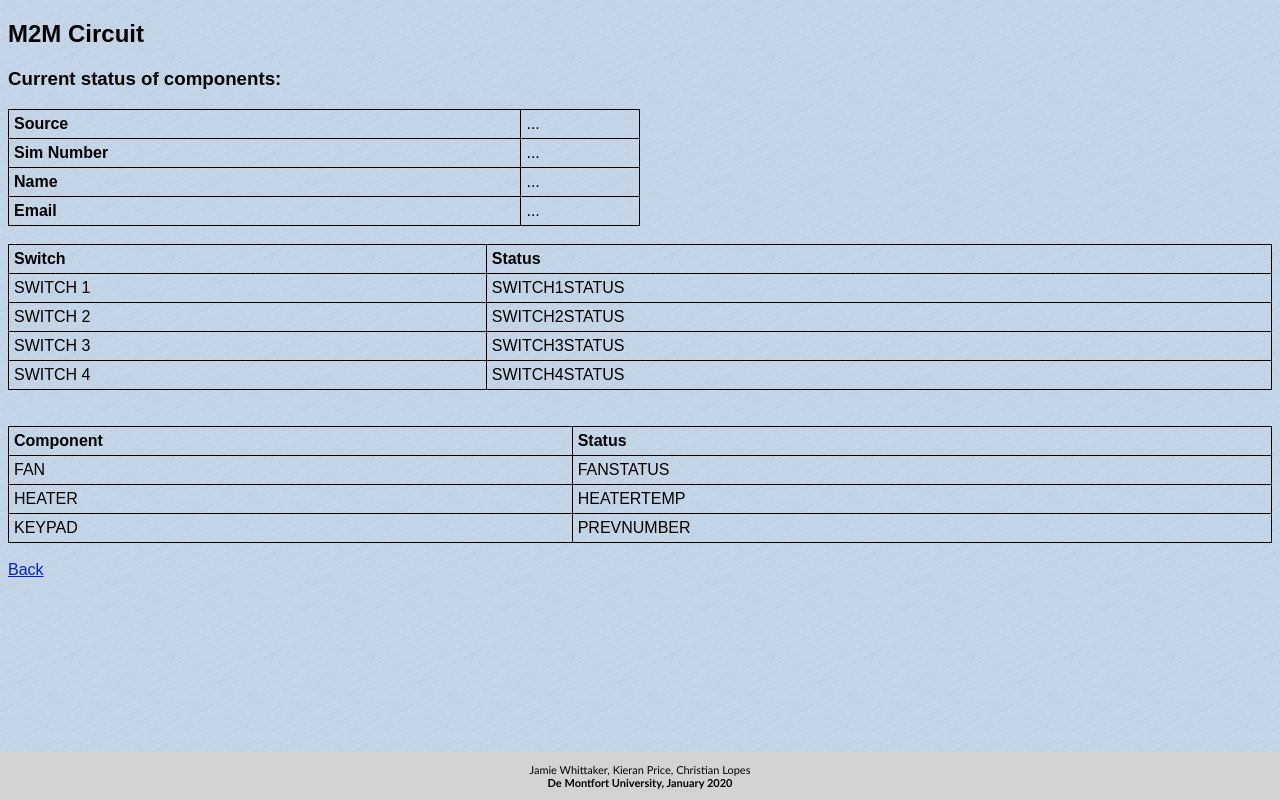
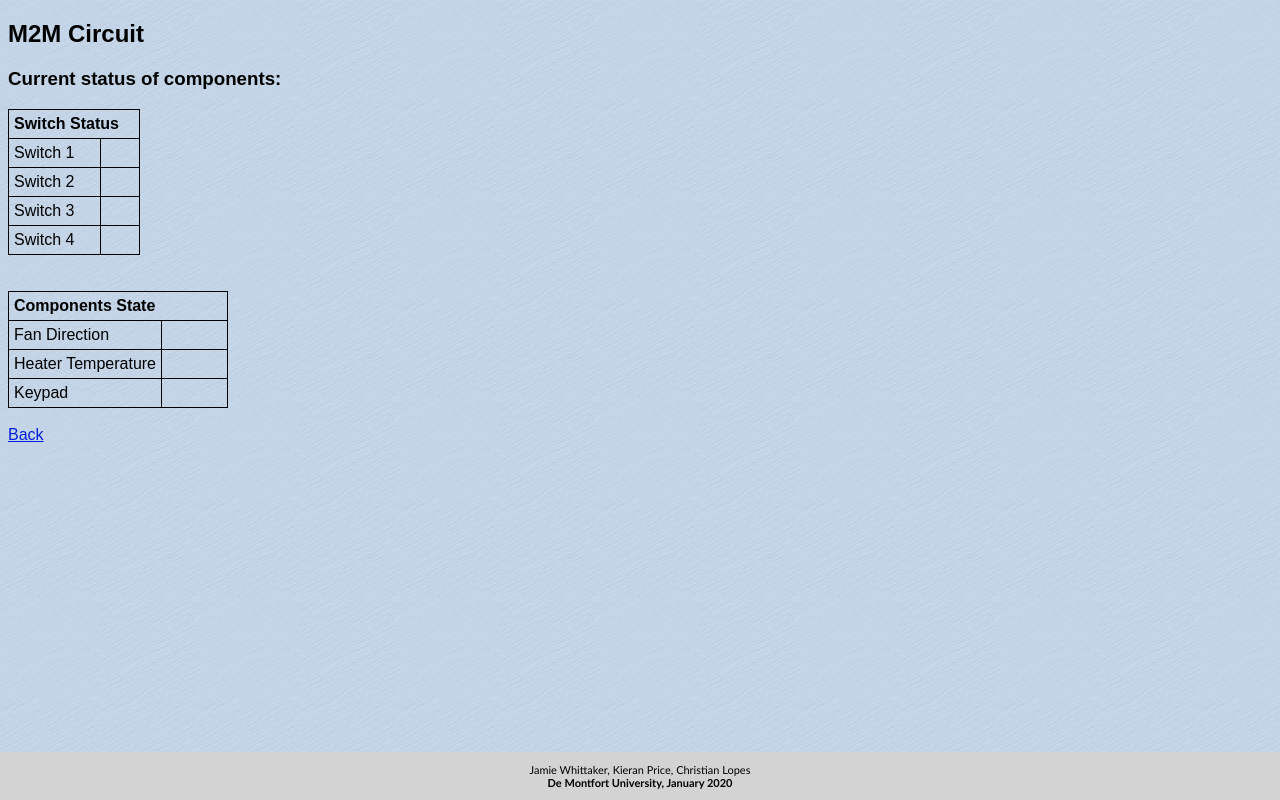
Before and after one commit to jamiewhittaker/m2m-slim, a PHP site: template app/templates/status.html.twig in a window 1280 px wide. Run offline with PHP 8.4, Linux system fonts and the light colour scheme; the template is opened without the code that fills it, so the values that code supplies are empty; some libraries are stand-ins or nearby versions.

Commit message:
Status Page now using Variables

```diff
--- a/app/templates/status.html.twig
+++ b/app/templates/status.html.twig
@@ -1,83 +1,52 @@
 {% extends 'layout.html.twig' %}
 {% block title %}M2M Circuit - Status{% endblock %}
 {% block content %}
-    <h2>M2M Circuit</h2>
-    <h3>Current status of components:</h3>
+    <div class="banner">
+        <h2>M2M Circuit</h2>
+        <h3>Current status of components:</h3>
+    </div>
 
-    <table style="width:50%">
+    <div class="buffer"></div>
+
+    <table>
+        <col width="70%">
+        <col width="40%">
 
         <tr>
-            <th>Source</th>
-            <td>...</td>
+            <th colspan="2">Switch Status</th>
         </tr>
 
-        <tr>
-            <th>Sim Number</th>
-            <td>...</td>
-        </tr>
-
-        <tr>
-            <th>Name</th>
-            <td>...</td>
-        </tr>
-
-        <tr>
-            <th>Email</th>
-            <td>...</td>
-        </tr>
-    </table>
-
-    <br>
-
-    <table style="width:100%">
-        <tr>
-            <th>Switch</th>
-            <th>Status</th>
-        </tr>
-
-        <tr>
-            <td>SWITCH 1</td>
-            <td>SWITCH1STATUS</td>
-        </tr>
-
-        <tr>
-            <td>SWITCH 2</td>
-            <td>SWITCH2STATUS</td>
-        </tr>
-
-        <tr>
-            <td>SWITCH 3</td>
-            <td>SWITCH3STATUS</td>
-        </tr>
-
-        <tr>
-            <td>SWITCH 4</td>
-            <td>SWITCH4STATUS</td>
-        </tr>
+        {% for i in 1..4 %}
+            <tr>
+                <td>Switch {{ i }}</td>
+                <td>{{ switches[i - 1] }}</td>
+            </tr>
+        {% endfor %}
     </table>
 
     <br>
     <br>
 
-    <table style="width:100%">
+    <table>
+        <col width="70%">
+        <col width="40%">
         <tr>
-            <th>Component</th>
-            <th>Status</th>
+            <th colspan="2">Components State</th>
         </tr>
 
         <tr>
-            <td>FAN</td>
-            <td>FANSTATUS</td>
+            <td>Fan Direction</td>
+            <td>{{ fan_direction }}</td>
         </tr>
 
         <tr>
-            <td>HEATER</td>
-            <td>HEATERTEMP</td>
+            <td>Heater Temperature</td>
+            <td>{{ temperature }}</td>
         </tr>
 
         <tr>
-            <td>KEYPAD</td>
-            <td>PREVNUMBER</td>
+            <td>Keypad</td>
+            <td>{{ keypad_number }}</td>
         </tr>
     </table>
 
```
